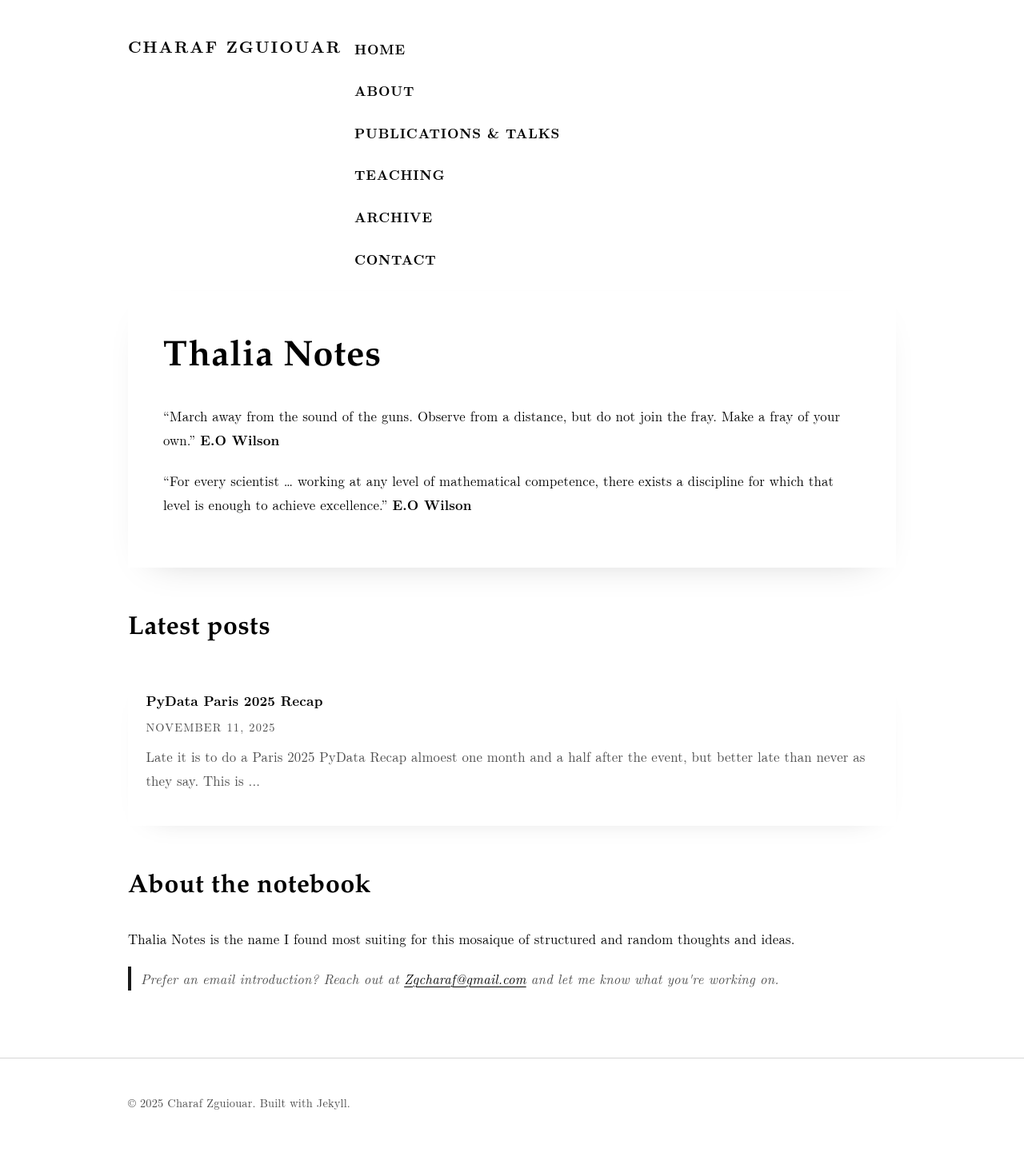
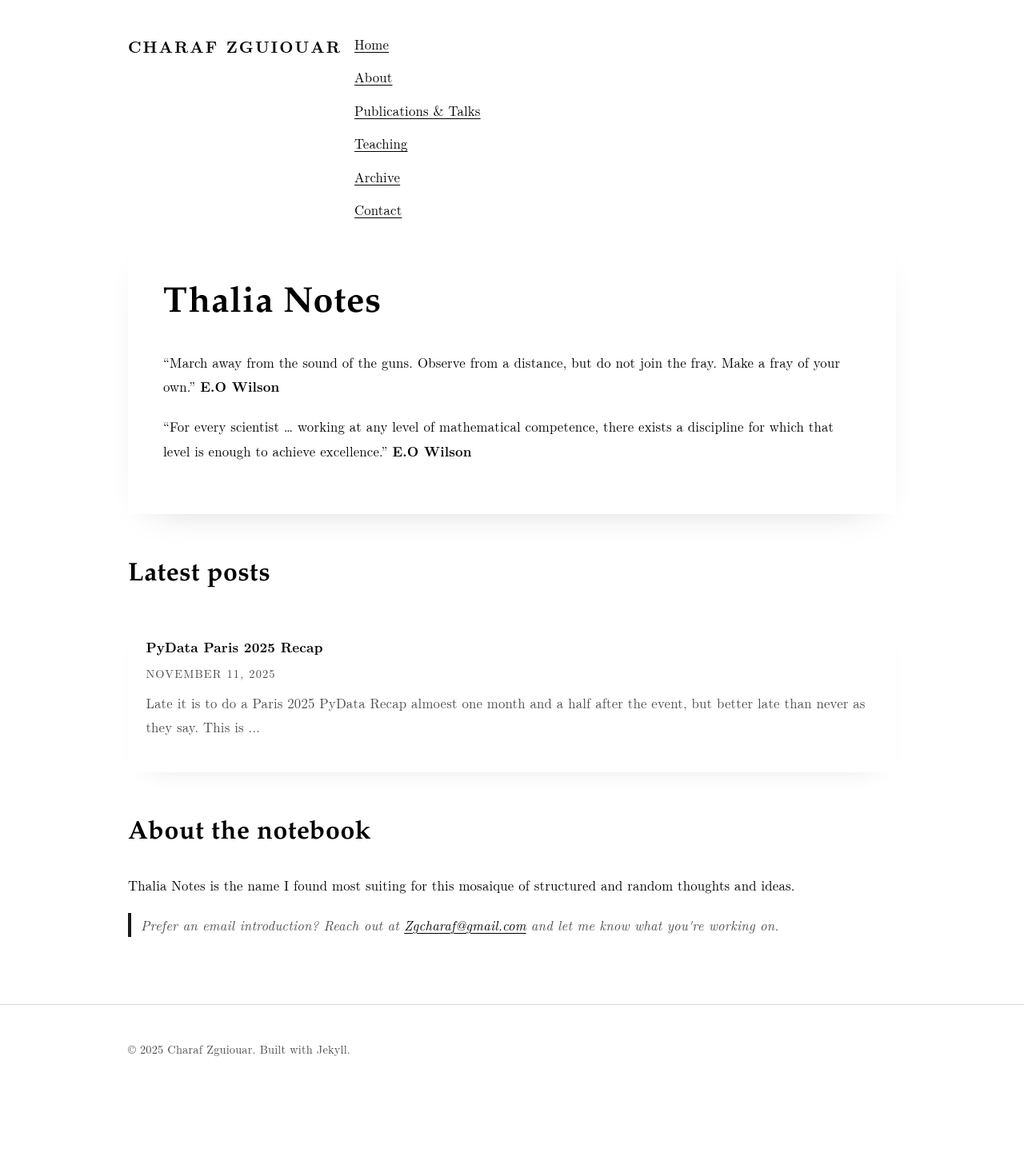
Before and after one commit to zgcharaf/zgcharaf.github.io, a Jekyll site: the page built from index.html, in a window 1280 px wide. Shown: the whole page at 80% size. Built offline with Jekyll 4.4.1, drawn with Linux system fonts in a browser that asks for light colours; after the commit the page ends 1394 px from its top, so only the background shows below that.

Commit message:
Update default.html

```diff
--- a/_layouts/default.html
+++ b/_layouts/default.html
@@ -32,30 +32,19 @@
     <a class="site-title" href="{{ '/' | relative_url }}">{{ site.title | default: 'Research Notes' }}</a>
     <nav class="site-nav" aria-label="Primary">
       <ul class="nav-list">
-          <li class="nav-item">
-            <a class="nav-link" href="{{ '/' | relative_url }}">Home</a>
-          </li>
-          <li class="nav-item">
-            <a class="nav-link" href="{{ '/about/' | relative_url }}">About</a>
-          </li>
-          <li class="nav-item">
-            <a class="nav-link" href="{{ '/publications/' | relative_url }}">Publications &amp; Talks</a>
-          </li>
-          <li class="nav-item">
-            <a class="nav-link" href="{{ '/teaching/' | relative_url }}">Teaching</a>
-          </li>
-          <li class="nav-item">
-            <a class="nav-link" href="{{ '/blog/' | relative_url }}">Archive</a>
-          </li>
+        <li><a href="{{ '/' | relative_url }}">Home</a></li>
+        <li><a href="{{ '/about/' | relative_url }}">About</a></li>
+        <li><a href="{{ '/publications/' | relative_url }}">Publications &amp; Talks</a></li>
+        <li><a href="{{ '/teaching/' | relative_url }}">Teaching</a></li>
+        <li><a href="{{ '/blog/' | relative_url }}">Archive</a></li>
         {% if site.email %}
-            <li class="nav-item">
-              <a class="nav-link" href="mailto:{{ site.email }}">Contact</a>
-            </li>
+          <li><a href="mailto:{{ site.email }}">Contact</a></li>
         {% endif %}
       </ul>
     </nav>
   </div>
 </header>
+
   <main id="content" class="site-main" role="main">
     <div class="site-container">
       {{ content }}
```
Lines whose indentation alone changed are shown as unchanged.
